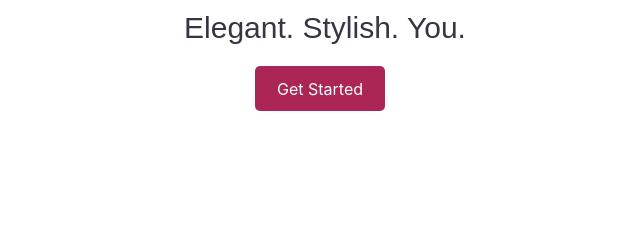
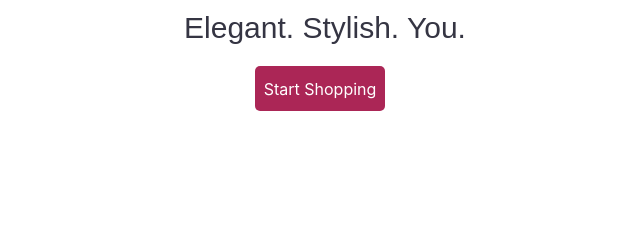
Before and after one commit to sanket-hanchate/shrinivas-cloth-center-website, a plain HTML site: page index.html in a window 1280 px wide. Shown: the part 506-743 px from the top of the page, 315-955 px from the left. Drawn offline with nearby package versions, Linux system fonts and the light colour scheme.

Commit message:
commit 1

```diff
--- a/index.html
+++ b/index.html
@@ -39,7 +39,7 @@
             <p class="para-1">Elegant. Stylish. You.</p>
         </div>
         <div class="prajwal text-center">
-        <button class="button-1" onclick="display('sectionId2')">Get Started</button>
+        <button class="button-1" onclick="display('sectionId2')">Start Shopping</button>
         </div>
     </div>
     </div>
```
